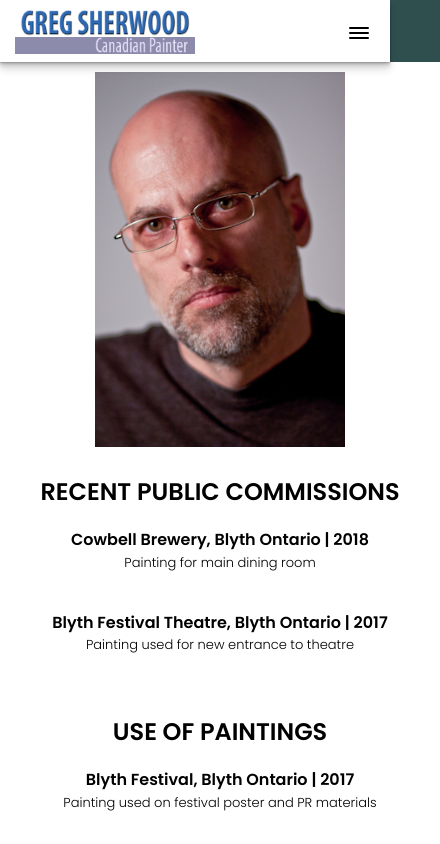
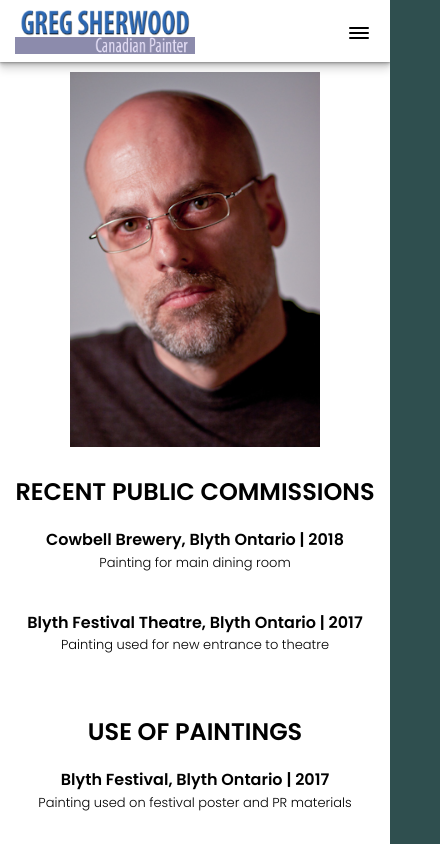
Before and after one commit to Sher0193/gsher-website, a React (Create React App) app: page /bio in a window 390 px wide. Shown: the top 844 px of the page, 440 px wide, since content can reach past the window. Built offline with nearby package versions, Linux system fonts and the light colour scheme; no server answers.

Commit message:
fix mobile bio formatting issue
- padding lol
- formatting stuff as well

```diff
--- a/src/components/Gallery/Grid/GridElement.css
+++ b/src/components/Gallery/Grid/GridElement.css
@@ -126,7 +126,7 @@
   }
 
   .post:hover .persistent-badge {
-/*     opacity: 0; */
+    /*     opacity: 0; */
   }
   .post:hover {
     cursor: pointer;
--- a/src/components/Gallery/Post/Post.js
+++ b/src/components/Gallery/Post/Post.js
@@ -109,7 +109,7 @@ export default class extends React.Component {
           <p>{this.props.meta}</p>
           <p>{this.props.dimensions}</p>
           {this.props.sold ? (
-            <p style={{color: "red"}}>
+            <p style={{ color: "red" }}>
               <b>
                 <i>SOLD</i>
               </b>
--- a/src/containers/Bio/Bio.css
+++ b/src/containers/Bio/Bio.css
@@ -10,9 +10,9 @@
   display: block;
 }
 .bio {
-    background: white;
-    padding-left:25px;
-    padding-right:25px;
+  background: white;
+  padding-left: 25px;
+  padding-right: 25px;
   width: 50%;
   display: block;
   margin-left: auto;
@@ -76,7 +76,7 @@
 .bio .img-container {
   float: right;
   margin: 5px;
-/*   padding-right: 25px; */
+  /*   padding-right: 25px; */
   width: 33%;
 }
 
@@ -86,6 +86,9 @@
 }
 
 @media screen and (max-width: 820px) {
+  .bio {
+    padding: 0;
+  }
   .bio .text {
     display: block;
     margin-left: auto;
```
